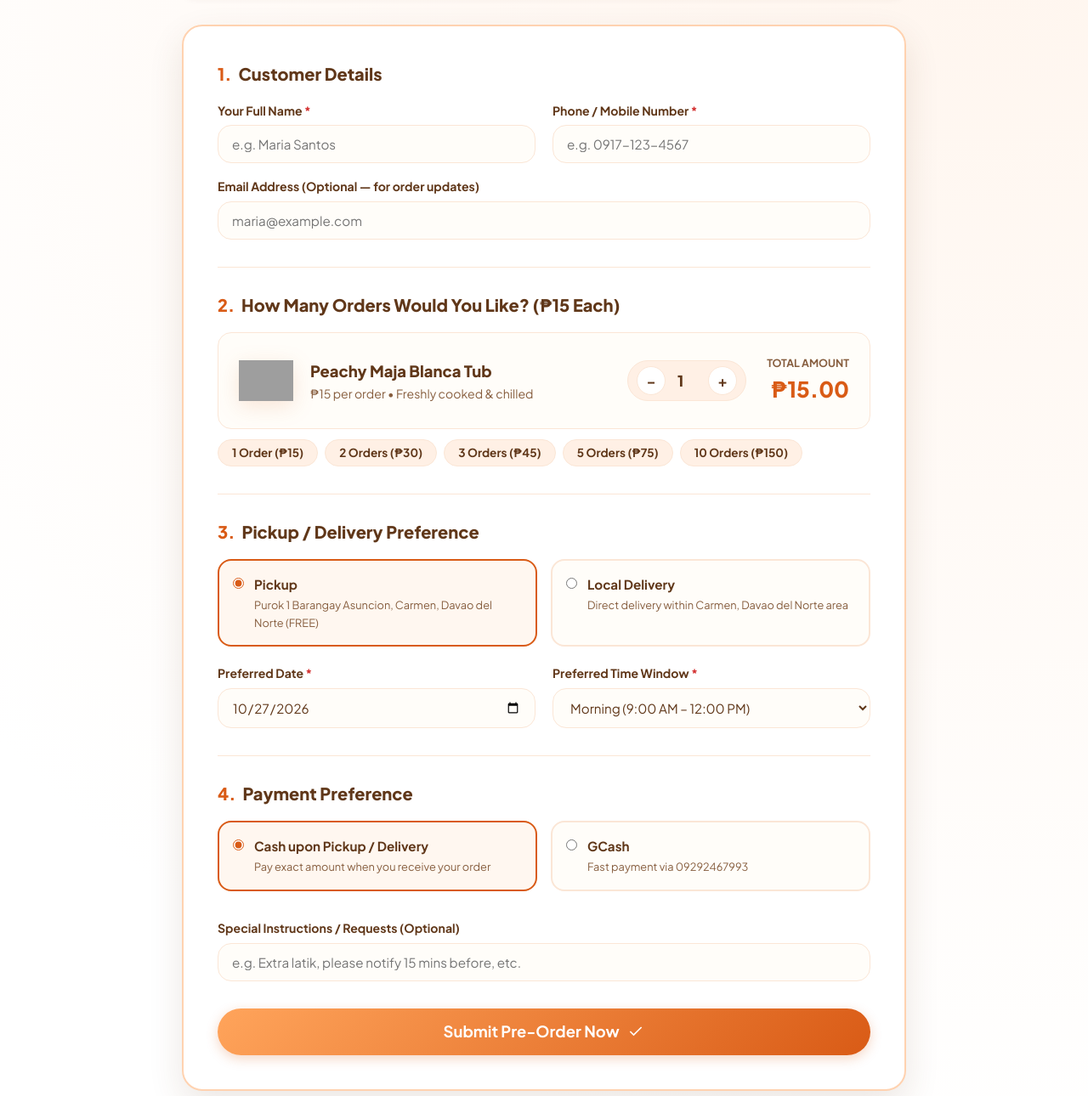
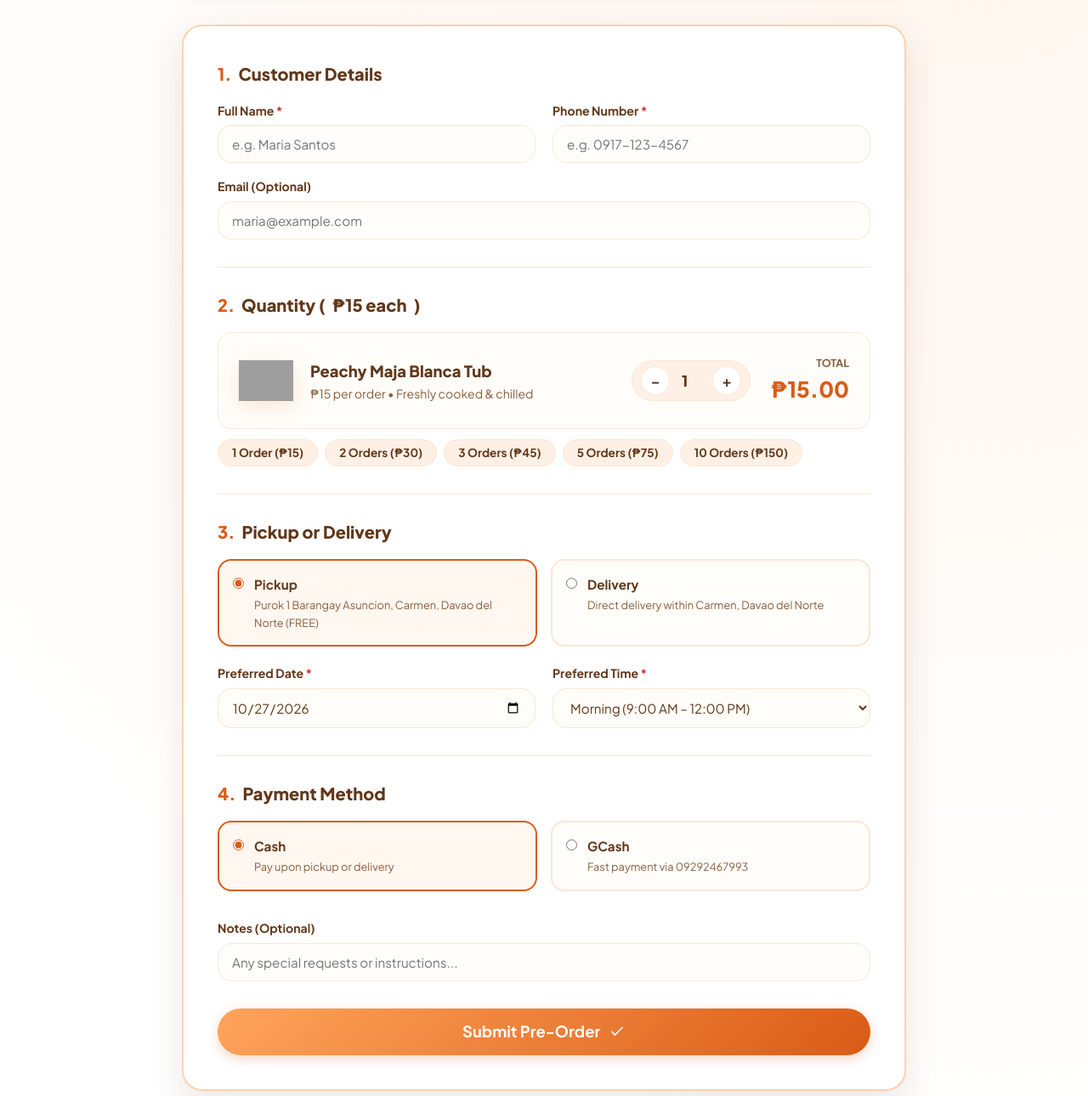
Before and after one commit to WesleyDn143/Peachy-Maja, a plain HTML site: page public/index.html in a window 1280 px wide. Shown: the part 1970-3260 px from the top of the page at 85% size. Drawn offline with Linux system fonts and the light colour scheme; no server answers; grey boxes are pictures that could not be loaded.

Commit message:
refactor: simplify form labels and headers across customer and admin pages

```diff
--- a/public/index.html
+++ b/public/index.html
@@ -182,18 +182,18 @@
 
               <div style="display: grid; grid-template-columns: 1fr 1fr; gap: 1.25rem;">
                 <div class="form-group" style="margin-bottom: 0;">
-                  <label class="form-label" for="custName">Your Full Name <span class="req">*</span></label>
+                  <label class="form-label" for="custName">Full Name <span class="req">*</span></label>
                   <input type="text" id="custName" class="form-control" placeholder="e.g. Maria Santos" required>
                 </div>
 
                 <div class="form-group" style="margin-bottom: 0;">
-                  <label class="form-label" for="custPhone">Phone / Mobile Number <span class="req">*</span></label>
+                  <label class="form-label" for="custPhone">Phone Number <span class="req">*</span></label>
                   <input type="tel" id="custPhone" class="form-control" placeholder="e.g. 0917-123-4567" required>
                 </div>
               </div>
 
               <div class="form-group" style="margin-top: 1rem; margin-bottom: 0;">
-                <label class="form-label" for="custEmail">Email Address (Optional — for order updates)</label>
+                <label class="form-label" for="custEmail">Email (Optional)</label>
                 <input type="email" id="custEmail" class="form-control" placeholder="maria@example.com">
               </div>
             </div>
@@ -203,7 +203,7 @@
             <!-- 2. Quantity & Total Calculator -->
             <div style="margin-bottom: 2rem;">
               <h3 style="font-size: 1.25rem; font-weight: 800; color: var(--dark-brown); margin-bottom: 1rem; display: flex; align-items: center; gap: 0.5rem;">
-                <span style="color: var(--orange-accent);">2.</span> How Many Orders Would You Like? (₱15 Each)
+                <span style="color: var(--orange-accent);">2.</span> Quantity (<span id="qtyHeaderPrice">₱15 each</span>)
               </h3>
 
               <div style="background: var(--cream-bg); border: 1px solid var(--peach-border); border-radius: var(--radius-md); padding: 1.5rem; display: flex; align-items: center; justify-content: space-between; flex-wrap: wrap; gap: 1.5rem;">
@@ -223,7 +223,7 @@
                   </div>
 
                   <div style="text-align: right;">
-                    <div style="font-size: 0.78rem; font-weight: 700; color: var(--text-muted); text-transform: uppercase;">Total Amount</div>
+                    <div style="font-size: 0.78rem; font-weight: 700; color: var(--text-muted); text-transform: uppercase;">Total</div>
                     <div id="calcTotalDisplay" style="font-size: 1.6rem; font-weight: 800; color: var(--orange-accent);">₱15.00</div>
                   </div>
                 </div>
@@ -244,7 +244,7 @@
             <!-- 3. Fulfillment & Timing -->
             <div style="margin-bottom: 2rem;">
               <h3 style="font-size: 1.25rem; font-weight: 800; color: var(--dark-brown); margin-bottom: 1rem; display: flex; align-items: center; gap: 0.5rem;">
-                <span style="color: var(--orange-accent);">3.</span> Pickup / Delivery Preference
+                <span style="color: var(--orange-accent);">3.</span> Pickup or Delivery
               </h3>
 
               <div class="radio-options-grid" style="margin-bottom: 1.25rem;">
@@ -259,15 +259,15 @@
                 <label class="radio-card" id="radioDelivery" onclick="selectFulfillment('delivery')">
                   <input type="radio" name="fulfillment_type" value="delivery">
                   <div class="radio-card-content">
-                    <div class="radio-card-title">Local Delivery</div>
-                    <div class="radio-card-desc">Direct delivery within Carmen, Davao del Norte area</div>
+                    <div class="radio-card-title">Delivery</div>
+                    <div class="radio-card-desc">Direct delivery within Carmen, Davao del Norte</div>
                   </div>
                 </label>
               </div>
 
               <div id="deliveryAddressBlock" style="display: none; margin-bottom: 1.25rem;">
                 <label class="form-label" for="deliveryAddr">Delivery Address <span class="req">*</span></label>
-                <textarea id="deliveryAddr" class="form-control" rows="2" placeholder="Complete street address, barangay, or landmark in Carmen..."></textarea>
+                <textarea id="deliveryAddr" class="form-control" rows="2" placeholder="Street, barangay, or landmark in Carmen..."></textarea>
               </div>
 
               <div style="display: grid; grid-template-columns: 1fr 1fr; gap: 1.25rem;">
@@ -277,7 +277,7 @@
                 </div>
 
                 <div class="form-group" style="margin-bottom: 0;">
-                  <label class="form-label" for="prefTime">Preferred Time Window <span class="req">*</span></label>
+                  <label class="form-label" for="prefTime">Preferred Time <span class="req">*</span></label>
                   <select id="prefTime" class="form-control" required>
                     <option value="Morning (9:00 AM – 12:00 PM)">Morning (9:00 AM – 12:00 PM)</option>
                     <option value="Afternoon (1:00 PM – 4:00 PM)">Afternoon (1:00 PM – 4:00 PM)</option>
@@ -292,15 +292,15 @@
             <!-- 4. Payment Method -->
             <div style="margin-bottom: 2rem;">
               <h3 style="font-size: 1.25rem; font-weight: 800; color: var(--dark-brown); margin-bottom: 1rem; display: flex; align-items: center; gap: 0.5rem;">
-                <span style="color: var(--orange-accent);">4.</span> Payment Preference
+                <span style="color: var(--orange-accent);">4.</span> Payment Method
               </h3>
 
               <div class="radio-options-grid">
                 <label class="radio-card active" id="radioCash" onclick="selectPayment('cash_pickup')">
                   <input type="radio" name="payment_method" value="cash_pickup" checked>
                   <div class="radio-card-content">
-                    <div class="radio-card-title">Cash upon Pickup / Delivery</div>
-                    <div class="radio-card-desc">Pay exact amount when you receive your order</div>
+                    <div class="radio-card-title">Cash</div>
+                    <div class="radio-card-desc">Pay upon pickup or delivery</div>
                   </div>
                 </label>
 
@@ -327,12 +327,12 @@
 
             <!-- 5. Special Notes -->
             <div class="form-group" style="margin-bottom: 2rem;">
-              <label class="form-label" for="orderNotes">Special Instructions / Requests (Optional)</label>
-              <input type="text" id="orderNotes" class="form-control" placeholder="e.g. Extra latik, please notify 15 mins before, etc.">
+              <label class="form-label" for="orderNotes">Notes (Optional)</label>
+              <input type="text" id="orderNotes" class="form-control" placeholder="Any special requests or instructions...">
             </div>
 
             <button type="submit" id="submitPreOrderBtn" class="btn btn-primary btn-block btn-lg" style="font-size: 1.15rem; padding: 1.1rem;">
-              <span>Submit Pre-Order Now</span>
+              <span>Submit Pre-Order</span>
               <svg width="20" height="20" viewBox="0 0 24 24" fill="none" stroke="currentColor" stroke-width="2"><polyline points="20 6 9 17 4 12"></polyline></svg>
             </button>
           </form>
@@ -575,6 +575,8 @@
           document.querySelectorAll('.dynamic-unit-desc').forEach(el => {
             el.textContent = `₱${currentUnitPrice} per order • Freshly cooked & chilled`;
           });
+          const qHead = document.getElementById('qtyHeaderPrice');
+          if (qHead) qHead.textContent = `₱${currentUnitPrice} each`;
           const qBtn1 = document.getElementById('qBtn1');
           const qBtn2 = document.getElementById('qBtn2');
           const qBtn3 = document.getElementById('qBtn3');
```
Also changed, not shown: public/admin.html (+6 -6 lines).
